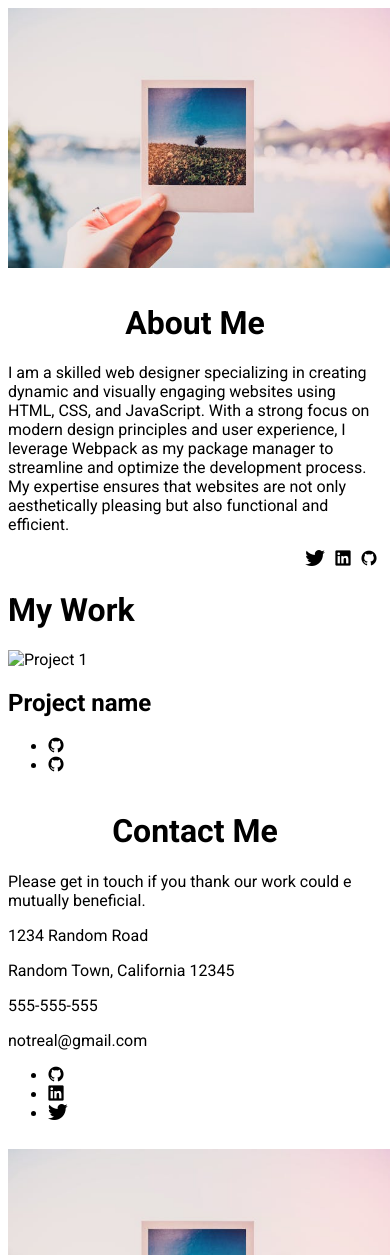
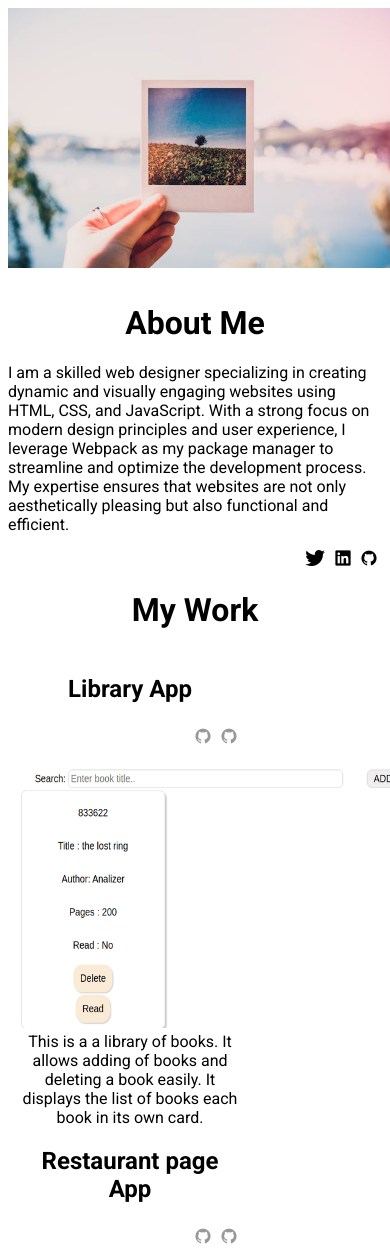
Before and after one commit to AnaliApps/Homepage, a website built with webpack: page src/index.html in a window 390 px wide. Shown: the top 1255 px of the page. Built offline with nearby package versions, Linux system fonts and the light colour scheme; a web font is replaced by a local one.

Commit message:
Responsive design for both small and large screens
Added media queries to support small screens < 800px.
Added styling to support large screens > 800px

```diff
--- a/src/styles.css
+++ b/src/styles.css
@@ -1,7 +1,9 @@
 @import url("https://cdn.jsdelivr.net/gh/devicons/devicon@latest/devicon.min.css");
 @import url("https://fonts.googleapis.com/css2?family=Playfair+Display:ital,wght@0,400..900;1,400..900&display=swap");
 @import url("https://fonts.googleapis.com/css2?family=Roboto:ital,wght@0,100;0,300;0,400;0,500;0,700;0,900,1,100;1,300;1,400;1,500;1,700;1,900&display=swap");
-
+*{
+    box-sizing: border-box;
+}
 body{
     font-family: "Roboto","Playfair Display";
 }
@@ -14,17 +16,66 @@ header{
     list-style-type: none;
     margin: 0 5px;
 }
-.bio-h1,.footer_header{
+.bio-h1,.footer_header,h1{
     text-align: center;
 }
 footer{
     display: flex;
     gap: 10px;
 }
-
+.card{
+    width: 40vw;
+    align-items: center;
+}
+.main_content{
+    max-width: 85vw;
+    display: flex;
+    flex-wrap: wrap;
+    justify-content: space-between;
+}
+.git_links{
+    display: flex;
+    align-items: center;
+    justify-content: flex-end;
+    list-style-type: none;
+}
+.git_links>li,.footer_links>li{
+    margin: 5px;
+}
+a{
+    text-decoration: none;
+    color:black;
+    opacity:0.4;
+    transition: opacity 1s ease-in-out;
+}
+a:hover{
+    opacity:1;
+}
+.footer_links{
+    list-style-type: none;
+    display: flex;
+    justify-content: flex-end;
+    align-items: center;
+}
+#description{
+    text-align:center;
+}
 @media (max-width:800px){
-    header,footer{
+    header,footer,.main_content{
         display: flex;
         flex-direction: column;
     }
+    .main_content{
+        max-width: 60vw;
+        margin: 5px;
+        padding: 5px;
+    }
+    .card{
+        width: 100%;
+        align-items: center;
+
+    }
+    h2{
+        text-align: center;
+    }
 }
--- a/src/views/footer.js
+++ b/src/views/footer.js
@@ -13,7 +13,7 @@ export default function createFooter(){
                 <p>Random Town, California 12345</p>
                 <p>555-555-555</p>
                 <p>notreal@gmail.com</p>
-                <ul>
+                <ul class="footer_links">
                 <li>
                 <i class="devicon-github-original"></i>
                 </li>
--- a/src/views/main.js
+++ b/src/views/main.js
@@ -1,23 +1,97 @@
+// import Todo_640 from './images/TodoList_640.png'
+// import Todo_1280 from "./images/TodoList_1280.png"
+// import Todo_1920 from "./images/TodoList_1920.png"
+// import Todo_6000 from "./images/TodoList_6000.png"
+
+import Library_640 from "./images/Library_640.png"
+import Library_1280 from "./images/Library_1280.png"
+import Library_1920 from "./images/Library_1920.png"
+import Library_6000 from "./images/Library_6000.png"
+
+import weather_640 from "./images/weather_640.png"
+import weather_1280 from "./images/weather_1280.png"
+import weather_1920 from "./images/weather_1920.png"
+import weather_6000 from "./images/weather_6000.png"
+
+import Restaurant_640 from "./images/Restaurant_640.png"
+import Restaurant_1280 from "./images/Restaurant_1280.png"
+import Restaurant_1920 from "./images/Restaurant_1920.png"
+import Restaurant_6000 from "./images/Restaurant_6000.png"
+
+import pokedex_640 from "./images/pokedex_640.png"
+import pokedex_1280 from "./images/pokedex_1280.png"
+import pokedex_1920 from "./images/pokedex_1920.png"
+import pokedex_6000 from "./images/pokedex_6000.png"
 export default function mainContent(){
     let main = document.createElement("main");
     main.innerHTML = `
     <h1>My Work</h1>
-    <div>
-        <img src="" srcset ="" alt="Project 1">
-    </div>
-    <div>
-        <div>
-            <h2>Project name</h2>
+    <div class="main_content">
+        <div class="card">
+            <h2>Library App</h2>
             <div>
-                <ul>
-                    <li><i class="devicon-github-original"></i></li>
-                    <li><i class="devicon-github-original"></i></li>
+                <ul class="git_links">
+                    <li><a href="#"><i class="devicon-github-original"></i></a></li>
+                    <li><a href="#"><i class="devicon-github-original"></i></a></li>
                 </ul>
             </div>
+            <div>
+                <img loading="lazy" src=${Library_640} srcset ="${Library_640} 640w,${Library_1280} 1280w,${Library_1920} 1920w,${Library_6000} 6000w" alt="Library App" sizes="(max-width:800px) 100vw, 50vw" decoding="async" fetchpriority="high">
+            </div>
+            <div id="description">
+                    This is a a library of books. It allows adding of books and deleting a book easily. It displays the list of books each book in its own card.
+            </div>
         </div>
-        <div id="description">
+
+        <div class="card">
+            <h2>Restaurant page App</h2>
+            <div>
+                <ul class="git_links">
+                    <li><a href="#"><i class="devicon-github-original"></i></a></li>
+                    <li><a href="#"><i class="devicon-github-original"></i></a></li>
+                </ul>
+            </div>
+            <div>
+                <img loading="lazy" src=${Restaurant_640} srcset ="${Restaurant_640} 640w,${Restaurant_1280} 1280w,${Restaurant_1920} 1920w,${Restaurant_6000} 6000w" alt="Restaurant App" sizes="(max-width:800px) 100vw, 50vw" decoding="async" fetchpriority="high">
+            </div>
+            <div id="description">
+                A simple restaurant page project
+            </div>
+        </div>
+
+        <div class="card">
+            <h2>Weather App</h2>
+            <div>
+                <ul class="git_links">
+                    <li><a href="#"><i class="devicon-github-original"></i></a></li>
+                    <li><a href="#"><i class="devicon-github-original"></i></a></li>
+                </ul>
+            </div>
+            <div>
+                <img loading="lazy" src=${weather_640} srcset ="${weather_640} 640w,${weather_1280} 1280w,${weather_1920} 1920w,${weather_6000} 6000w" alt="Weather App" sizes="(max-width:800px) 100vw, 50vw" decoding="async" fetchpriority="high">
+            </div>
+            <div id="description">
+                    This is an app that show weather of a particular place of interest.It also shows an image depicting the current condition of the place provided.
+            </div>
+        </div>
+
+        <div class="card">
+            <h2>Pokedex App</h2>
+            <div>
+                <ul class="git_links">
+                    <li><a href="#"><i class="devicon-github-original"></i></a></li>
+                    <li><a href="#"><i class="devicon-github-original"></i></a></li>
+                </ul>
+            </div>
+            <div>
+                <img loading="lazy" src=${pokedex_640} srcset ="${pokedex_640} 640w,${pokedex_1280} 1280w,${pokedex_1920} 1920w,${pokedex_6000} 6000w" alt="Pokedex App" sizes="(max-width:800px) 100vw, 50vw" decoding="async" fetchpriority="high">
+            </div>
+            <div id="description">
+                    Simple implementation of a pokedex showing a list of all pokemons from pokeAPI
+            </div>
         </div>
     </div>
+
     `
     return main;
 }
```
Also changed, not shown: dist/2585d3d93d099ebc8faa.png (added), dist/3fdd540cb37b38d6c456.png (added), dist/4e4a824c62415df55212.png (added), dist/5b1ebaaa90cf513536f8.png (added), dist/88b6d2e8d3eb82bc4788.png (added), dist/89b97e31b7968ea9ef64.png (added), dist/8fc103d4f775d5dd2aac.png (added), dist/93f7ed4c1b5f8878515e.png (added), dist/a55d058d63a9cafc234a.png (added), dist/b476da9f3888bcb422f8.png (added), dist/b6b381b2517d3c5119d4.png (added), dist/be83353638c089ed798c.png (added), dist/bundle.js, dist/cd010ffa0c4dfaf2f9ac.png (added), 2 more files, 1 other file.
